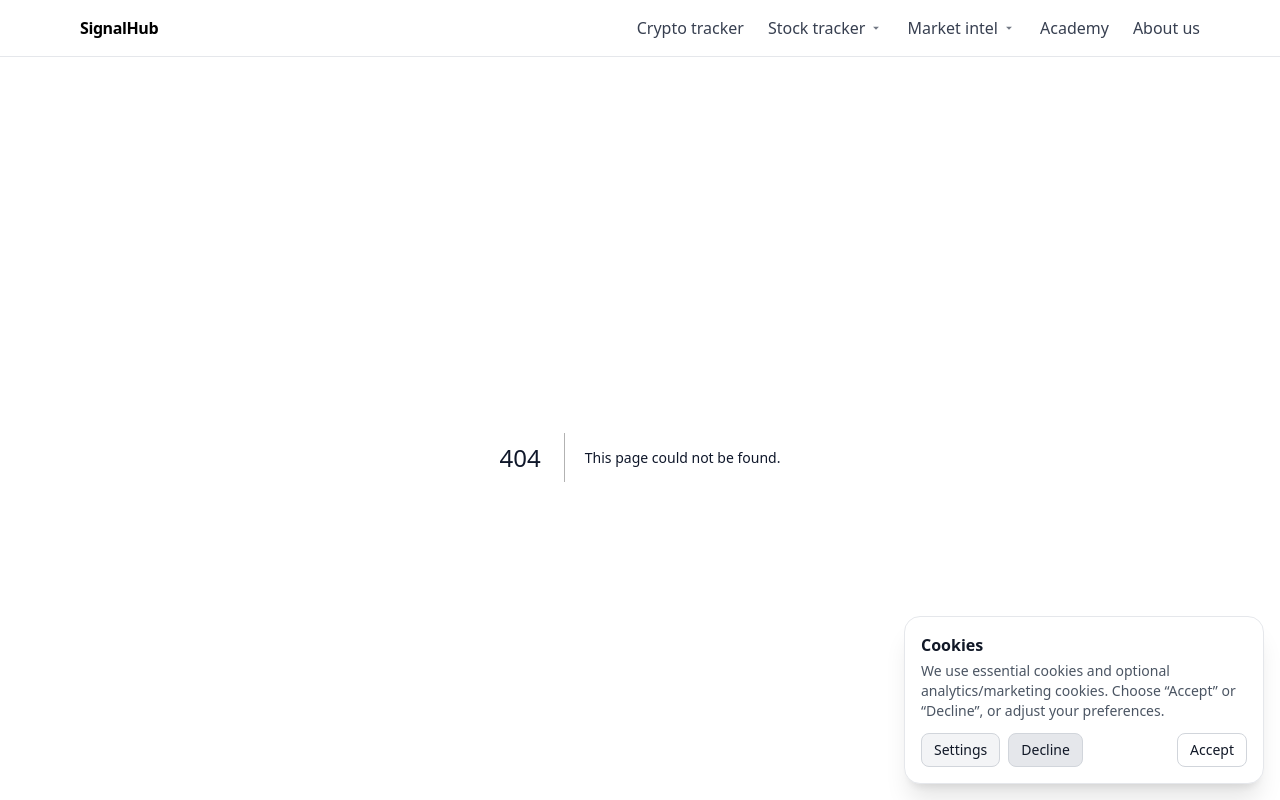
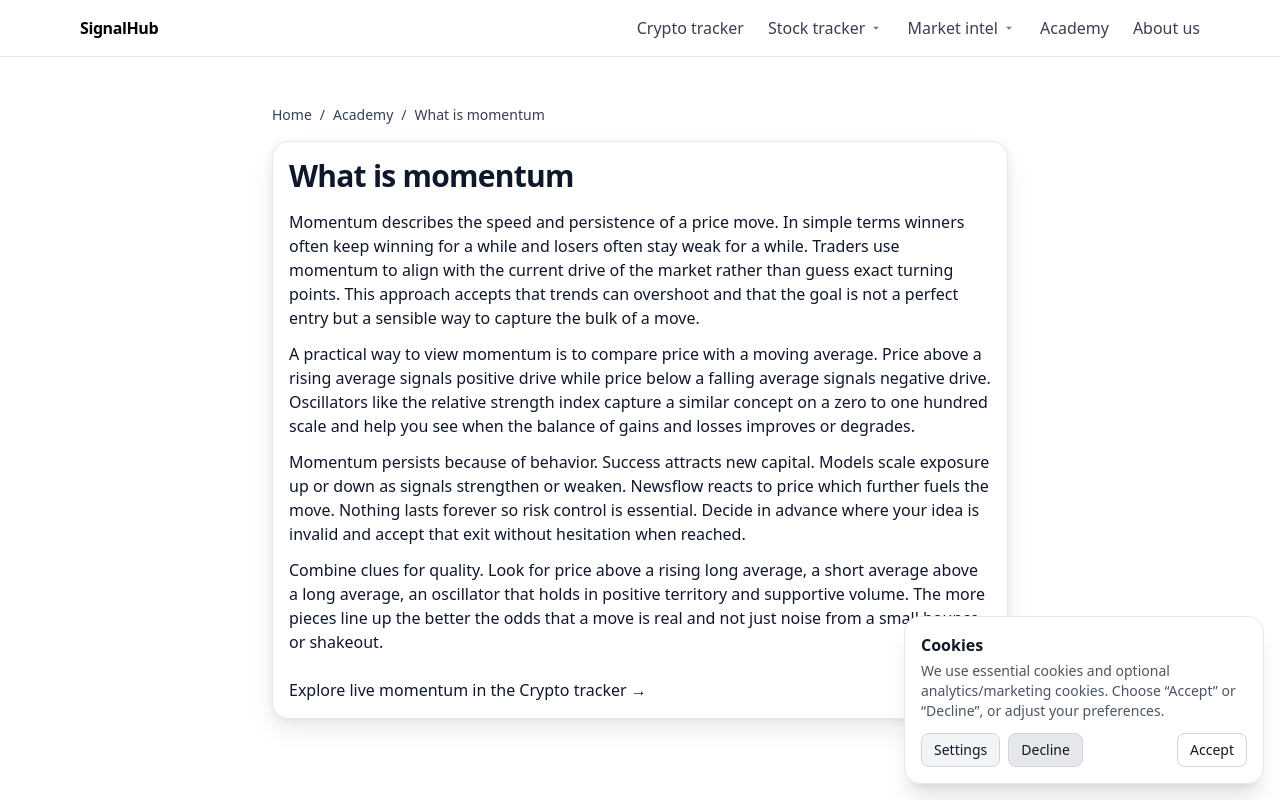
Before and after one commit to rrhjager/crypto-tracker, a Next.js app: page /academy/what-is-momentum in a window 1280 px wide. Before the commit this address had no page. Shown: the top 800 px of the page. Built offline with nearby package versions, Linux system fonts and the light colour scheme.

Commit message:
Create what-is-momentum.tsx

```diff
--- /dev/null
+++ b/src/pages/academy/what-is-momentum.tsx
@@ -0,0 +1,42 @@
+import Head from 'next/head'
+import Link from 'next/link'
+
+export default function WhatIsMomentum() {
+  return (
+    <>
+      <Head>
+        <title>What is momentum — SignalHub Academy</title>
+        <meta name="description" content="Momentum explains why price moves tend to persist for a while. Learn to read it and trade with the prevailing flow." />
+      </Head>
+
+      <main className="max-w-3xl mx-auto px-4 py-12">
+        <nav className="text-sm text-white/60 mb-4">
+          <Link href="/" className="link">Home</Link><span className="mx-2">/</span>
+          <Link href="/academy" className="link">Academy</Link><span className="mx-2">/</span>
+          <span className="text-white/80">What is momentum</span>
+        </nav>
+
+        <article className="table-card p-6">
+          <h1 className="text-3xl font-extrabold tracking-tight text-white">What is momentum</h1>
+          <div className="prose prose-invert prose-sm sm:prose-base max-w-none mt-4">
+            <p>
+              Momentum describes the speed and persistence of a price move. In simple terms winners often keep winning for a while and losers often stay weak for a while. Traders use momentum to align with the current drive of the market rather than guess exact turning points. This approach accepts that trends can overshoot and that the goal is not a perfect entry but a sensible way to capture the bulk of a move.
+            </p>
+            <p className="mt-3">
+              A practical way to view momentum is to compare price with a moving average. Price above a rising average signals positive drive while price below a falling average signals negative drive. Oscillators like the relative strength index capture a similar concept on a zero to one hundred scale and help you see when the balance of gains and losses improves or degrades.
+            </p>
+            <p className="mt-3">
+              Momentum persists because of behavior. Success attracts new capital. Models scale exposure up or down as signals strengthen or weaken. Newsflow reacts to price which further fuels the move. Nothing lasts forever so risk control is essential. Decide in advance where your idea is invalid and accept that exit without hesitation when reached.
+            </p>
+            <p className="mt-3">
+              Combine clues for quality. Look for price above a rising long average, a short average above a long average, an oscillator that holds in positive territory and supportive volume. The more pieces line up the better the odds that a move is real and not just noise from a small bounce or shakeout.
+            </p>
+            <p className="mt-6">
+              <Link href="/crypto" className="link">Explore live momentum in the Crypto tracker →</Link>
+            </p>
+          </div>
+        </article>
+      </main>
+    </>
+  )
+}
```
